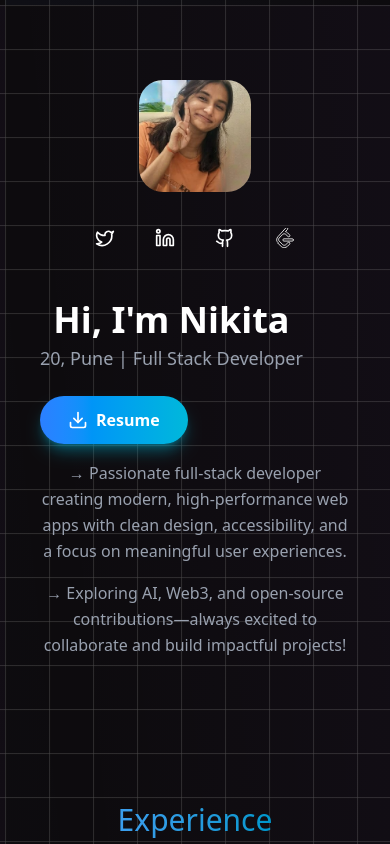
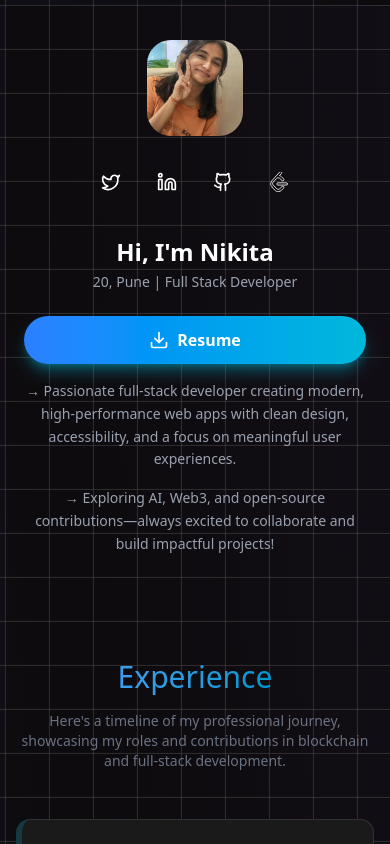
Before and after one commit to nikitachoudhary114/Portfolio, a Next.js app: page / in a window 390 px wide. Shown: the top 844 px of the page. Built offline with nearby package versions, Linux system fonts and the light colour scheme.

Commit message:
respsosiveness

```diff
--- a/components/IntroSection.tsx
+++ b/components/IntroSection.tsx
@@ -31,8 +31,8 @@ export default function IntroSection() {
   ];
 
   return (
-    <section className="flex items-center justify-center px-4 sm:px-6 lg:px-8 py-20">
-      <div className=" text-center sm:text-left space-y-10 max-w-3xl sm:w-3/4 mx-auto px-6">
+    <section className="flex items-center justify-center px-4 sm:px-6 lg:px-8 py-10 sm:py-20">
+      <div className="text-center sm:text-left space-y-8 sm:space-y-10 max-w-3xl sm:w-3/4 mx-auto px-2 sm:px-6">
         {/* Top Row: Profile + Socials */}
         <motion.div
           className="flex flex-col sm:flex-row justify-between items-center sm:items-start gap-6"
@@ -42,7 +42,7 @@ export default function IntroSection() {
         >
           {/* Profile Image */}
           <motion.div
-            className="relative h-28 w-28 flex-shrink-0"
+            className="relative h-24 w-24 sm:h-28 sm:w-28 flex-shrink-0"
             initial={{ scale: 0.8, opacity: 0 }}
             animate={{ scale: 1, opacity: 1 }}
             transition={{ duration: 0.5, delay: 0.2 }}
@@ -58,7 +58,7 @@ export default function IntroSection() {
           </motion.div>
 
           {/* Social Icons */}
-          <div className="flex gap-4 sm:gap-6 text-white">
+          <div className="flex flex-wrap justify-center gap-3 sm:gap-6 text-white">
             {socialIcons.map((s, i) => (
               <motion.a
                 key={s.label}
@@ -89,23 +89,22 @@ export default function IntroSection() {
           transition={{ duration: 0.6, delay: 0.4 }}
         >
           {/* Name + Resume Button */}
-          <div className="flex justify-between flex-wrap gap-4 items-start">
-            <div>
-              <h1 className="text-4xl sm:text-5xl font-bold text-white mb-1">
-                Hi, I&apos;m Nikita
+          <div className="flex flex-col sm:flex-row justify-between gap-4 items-start w-full">
+            <div className="flex flex-col items-center sm:items-start w-full">
+              <h1 className="text-2xl sm:text-4xl md:text-5xl font-bold text-white mb-1 text-center sm:text-left w-full">
+              Hi, I&apos;m Nikita
               </h1>
-              <p className="text-lg sm:text-xl text-gray-400">
-                20, Pune | Full Stack Developer
+              <p className="text-sm sm:text-base md:text-xl text-gray-400 text-center sm:text-left w-full">
+              20, Pune | Full Stack Developer
               </p>
             </div>
 
-            {/* Updated Resume Button */}
             <motion.a
               href="/Nikita_Choudhary.pdf"
               download
               target="_blank"
               rel="noopener noreferrer"
-              className="inline-flex items-center gap-2 px-7 py-3 mt-2 sm:mt-0 bg-gradient-to-r from-blue-500 to-cyan-500 text-white font-semibold rounded-full shadow-lg shadow-cyan-500/40 hover:shadow-cyan-500/70 transition-all duration-300"
+              className="w-full sm:w-auto inline-flex justify-center items-center gap-2 px-6 py-3 mt-2 sm:mt-0 bg-gradient-to-r from-blue-500 to-cyan-500 text-white font-semibold rounded-full shadow-lg shadow-cyan-500/40 hover:shadow-cyan-500/70 transition-all duration-300"
               whileHover={{ scale: 1.07 }}
               whileTap={{ scale: 0.95 }}
             >
@@ -116,7 +115,7 @@ export default function IntroSection() {
 
           {/* Intro Text */}
           <motion.p
-            className="text-gray-400 text-base sm:text-lg leading-relaxed"
+            className="text-gray-400 text-sm sm:text-base md:text-lg leading-relaxed"
             initial={{ opacity: 0, y: 10 }}
             animate={{ opacity: 1, y: 0 }}
             transition={{ delay: 0.5 }}
@@ -127,7 +126,7 @@ export default function IntroSection() {
           </motion.p>
 
           <motion.p
-            className="text-gray-400 text-base sm:text-lg leading-relaxed"
+            className="text-gray-400 text-sm sm:text-base md:text-lg leading-relaxed"
             initial={{ opacity: 0, y: 10 }}
             animate={{ opacity: 1, y: 0 }}
             transition={{ delay: 0.6 }}
```
